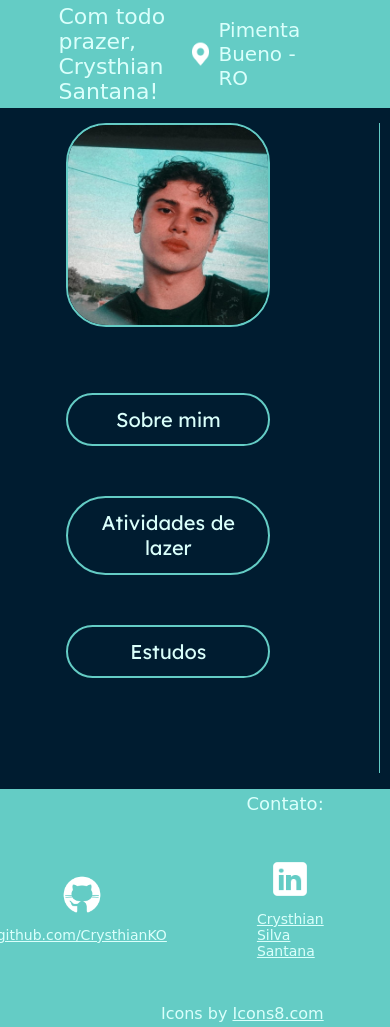
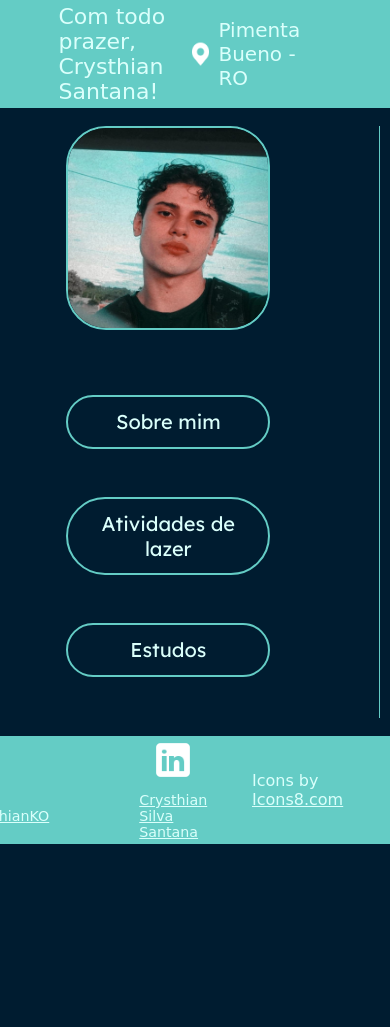
Before and after one commit to CrysthianKO/Curriculo, a plain HTML site: page index.html in a window 390 px wide. Shown: the top 1027 px of the page. After the commit the page ends 844 px from the top, so only its background shows below. Drawn offline with Linux system fonts and the light colour scheme; a web font is replaced by a local one.

Commit message:
Adicionando responsividade e outras correcoes

```diff
--- a/style.css
+++ b/style.css
@@ -41,7 +41,7 @@ body {
 }
 
 .cabecalho__titulo {
-    font-size: 22px;
+    font-size: 1.375rem;
     font-weight: 400;
 }
 
@@ -58,7 +58,7 @@ body {
 }
 
 .cabecalho__local__local {
-    font-size: 20px;
+    font-size: 1.25rem;
     font-weight: 400;
 }
 
@@ -86,7 +86,7 @@ body {
     width: 200px;
     height: 200px;
     border: 2px solid var(--cor-terciaria);
-    border-radius: 40px;
+    border-radius: 2.5rem;
     margin-bottom: 30%;
 }
 
@@ -94,7 +94,7 @@ body {
     display: flex;
     flex-direction: column;
     text-align: center;
-    gap: 50px
+    gap: 3rem;
 }
 
 .botoes {
@@ -116,7 +116,7 @@ body {
 
 .apresentacao__linha {
     color: var(--cor-terciaria);
-    height: 650px;
+    height: 37rem;
     border-left: 3px solid;
     border-width: 1px;
 }
@@ -158,10 +158,8 @@ body {
 
 .rodape {
     display: flex;
-    flex-wrap: wrap;
-    flex: 0;
-    gap: 45px;
-    padding: 1% 17% 1% 0%;
+    gap: 2.8rem;
+    padding: 1% 12% 1% 0%;
     background-color: var(--cor-terciaria);
     justify-content: flex-end;
     align-items: center;
@@ -175,24 +173,23 @@ body {
 
 .rodape__frase {
     font-family: var(--fonte-primaria);
-    font-size: 18px;
+    font-size: 1.125rem;
 }
 
 .rodade__contatos{
     display: flex;
     flex-direction: row;
-    /* flex: 1; */
     align-items: center;
-    gap: 90px;
+    gap: 5.625rem;
     font-family: var(--fonte-primaria);
-    font-size: 14px;
+    font-size: 0.89rem;
 }
 
 .rodape__contatos_contatos {
     display: flex;
     flex-direction: column;
     align-items: center;
-    gap: 12px;
+    gap: 0.75rem;
     text-decoration: none;
 }
 
@@ -201,6 +198,6 @@ body {
 }
 
 .rodape__contatos_contatos__fotos {
-    width: 40px;
-    height: 40px;
+    width: 2.5rem;
+    height: 2.5rem;
 }
```
